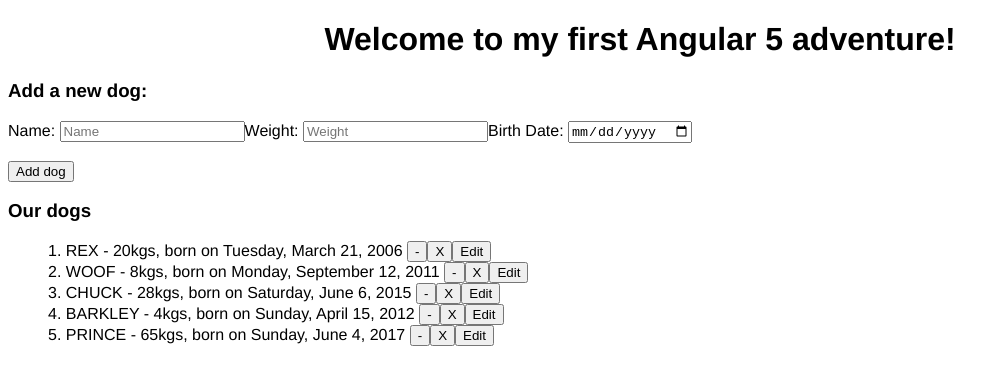
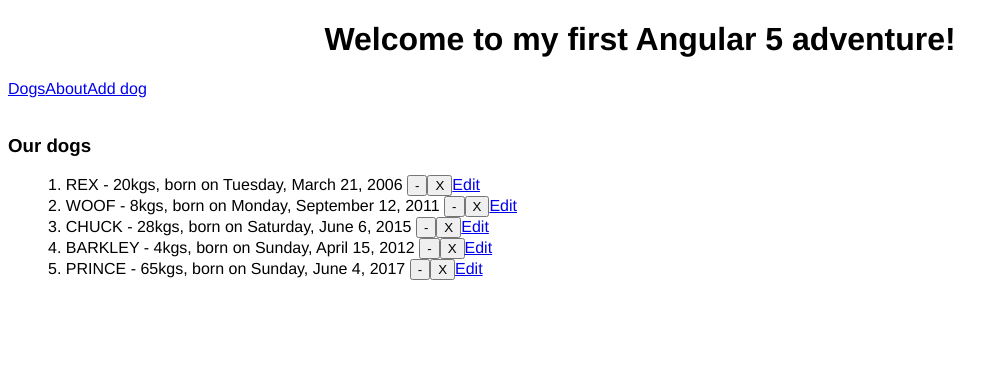
Before and after one commit to aweinmacher/angular-intro, an Angular app: page / in a window 1280 px wide. Shown: the top 384 px of the page, without its empty margins (0-1008 px from the left). Built offline with nearby package versions, Linux system fonts and the light colour scheme.

Commit message:
destroyed by routing

```diff
--- a/src/app/app-routing.module.ts
+++ b/src/app/app-routing.module.ts
@@ -4,10 +4,13 @@ import { RouterModule, Routes } from '@angular/router';
 
 import { DogsComponent } from './dogs/dogs.component';
 import { AboutComponent } from './about/about.component';
+import { DogEditorComponent } from './dog-editor/dog-editor.component';
 
 const routes: Routes = [
   { path: '', component: DogsComponent},
-  { path: 'about', component: AboutComponent }
+  { path: 'about', component: AboutComponent },
+  { path: 'add-dog', component: DogEditorComponent},
+  { path: 'edit-dog/:id', component: DogEditorComponent}
 ];
 
 @NgModule({
--- a/src/app/app.component.html
+++ b/src/app/app.component.html
@@ -10,5 +10,11 @@
 </div>
 
 <div *ngIf="login()">
+  <nav>
+    <a routerLink="/">Dogs</a>
+    <a routerLink="/about">About</a>
+    <a routerLink="/add-dog">Add dog</a>
+  </nav>
+  <br>
   <router-outlet></router-outlet>
 </div>
--- a/src/app/app.component.ts
+++ b/src/app/app.component.ts
@@ -11,9 +11,7 @@ import { LoginService } from './login.service';
 export class AppComponent implements OnInit, OnDestroy {
   title = 'my first Angular 5 adventure';
   sayHello: any;
-  constructor(
-    private loginService: LoginService
-  ) {}
+  constructor( private loginService: LoginService ) {}
   ngOnInit() {
     // this.sayHello = window.setInterval(() => console.log('Hello!'),  1000);
   }
--- a/src/app/dog-editor/dog-editor.component.html
+++ b/src/app/dog-editor/dog-editor.component.html
@@ -1,5 +1,3 @@
-<h3> Add a new dog:</h3>
-
 <label>Name:
   <input type="text" [(ngModel)]="dog.name" placeholder="Name" />
 </label>
--- a/src/app/dog-editor/dog-editor.component.ts
+++ b/src/app/dog-editor/dog-editor.component.ts
@@ -1,6 +1,7 @@
 import { Component, OnInit, Input, Output, EventEmitter } from '@angular/core';
 import { Dog } from '../dogs/dog';
 import { DogService } from '../dog.service';
+import { ActivatedRoute } from '@angular/router'
 
 @Component({
   selector: 'app-dog-editor',
@@ -9,27 +10,29 @@ import { DogService } from '../dog.service';
 })
 
 export class DogEditorComponent implements OnInit {
-  @Input() dog: Dog = new Dog();
-  @Output() dogAdded : EventEmitter<Dog> = new EventEmitter();
-  @Output() dogEdited : EventEmitter<Dog> = new EventEmitter();
+  dog: Dog = new Dog();
 
-  constructor(private dogService: DogService) { }
+  constructor(private dogService: DogService, private route: ActivatedRoute) { }
 
-  ngOnInit() { }
+  ngOnInit() {
+    this.route.params.subscribe(params => {
+      if (params.id) {
+        this.dog = this.dogService.getDogs().find(item => item.id === Number(params.id));
+      }
+    });
+  }
 
   addDog() {
     this.dogService.addDog(this.dog);
-    this.dogAdded.emit(this.dog);
     this.dog = new Dog();
   }
 
   submitEdit() {
     console.log(this.dog);
     this.dogService.editDog(this.dog.id, this.dog);
-    this.dogEdited.emit(this.dog);
     this.dog = new Dog();
   }
 
-  cancelEdit() {this.dog = new Dog();}
+  cancelEdit() { this.dog = new Dog(); }
 
 }
--- a/src/app/dog.service.ts
+++ b/src/app/dog.service.ts
@@ -15,6 +15,7 @@ export class DogService {
   constructor() { }
 
   getDogs(): Dog[] { return this.dogs; }
+
   deleteDog(index: number) { DOGS.splice(index, 1); }
 
   generateId(): number {
--- a/src/app/dogs/dogs.component.html
+++ b/src/app/dogs/dogs.component.html
@@ -1,4 +1,7 @@
-<app-dog-editor (dogEdited)="addWasEdited($event)" (dogAdded)="addLastUpdated($event)" [dog]="selectedDog"></app-dog-editor>
+<!-- <app-dog-editor (dogEdited)="addWasEdited($event)" (dogAdded)="addLastUpdated($event)" [dog]="selectedDog"></app-dog-editor> -->
+
+<!-- <a routerLink="/add-dog">Add dog</a> -->
+
 <h3>{{title}}</h3>
 <h4 *ngIf="lastUpdated.length > 0">{{ lastUpdated }}</h4>
 <ul>
@@ -8,7 +11,8 @@
 
     <input type="button" name="btnShortDate" [value]="dog.toggle ? '+' : '-'" (click)="toggle(i)" />
     <input type="button" name="btnDeleteDog" value="X" (click)="deleteDog(i)" />
-    <input type="button" name="btnEditDog" value="Edit" (click)="editDog(dog)" />
+    <!-- <input type="button" name="btnEditDog" value="Edit" (click)="editDog(dog)" /> -->
+    <a [routerLink]="['edit-dog', dog.id]">Edit</a>
 
     <span *ngIf="dog.wasEdited">just updated!</span>
 
```
